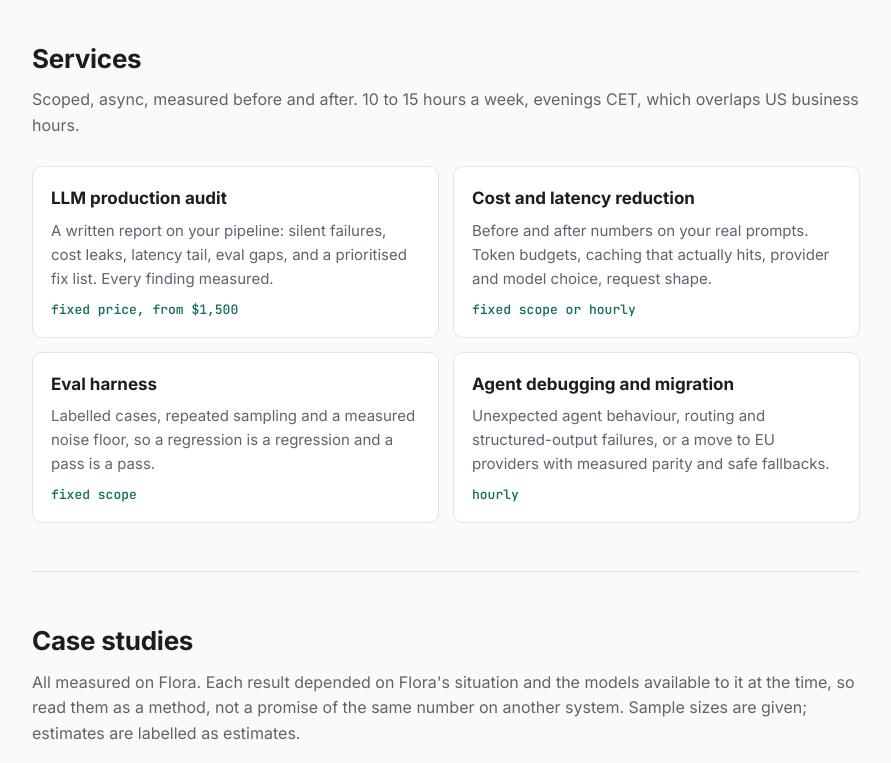
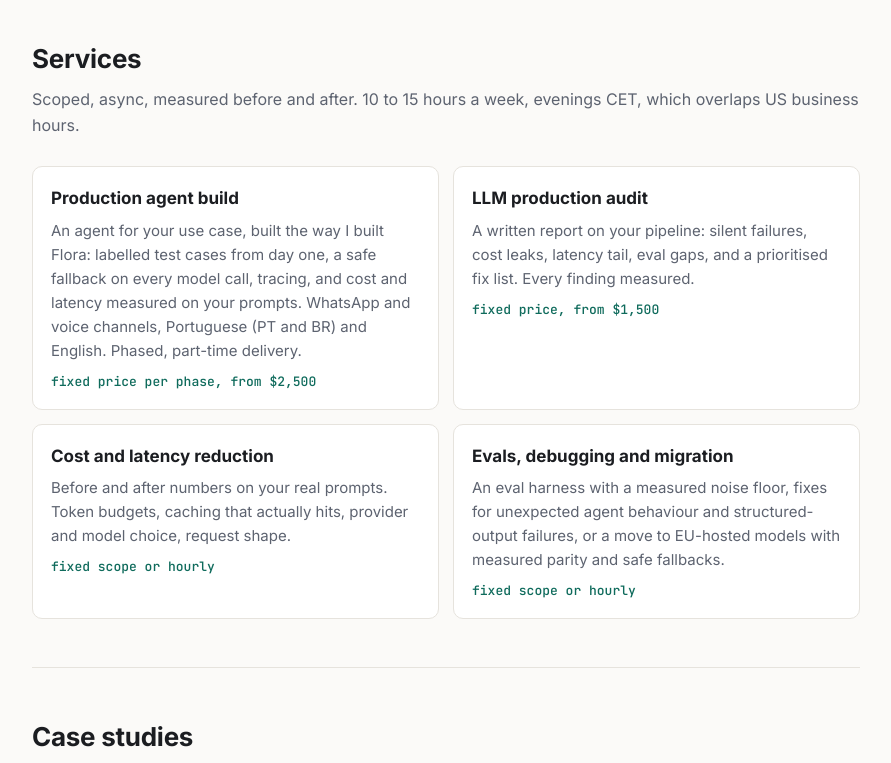
Before and after one commit to danidante/danidante.github.io, a plain HTML site: page index.html in a window 1280 px wide. Shown: the part 694-1457 px from the top of the page, without its empty margins (194-1085 px from the left). Drawn offline with Linux system fonts and the light colour scheme.

Commit message:
Services: add production agent build offer
Co-Authored-By: Claude Opus 5.5 <noreply@anthropic.com>

```diff
--- a/index.html
+++ b/index.html
@@ -106,10 +106,10 @@ footer{border-top:1px solid var(--line);padding:32px 0 48px;color:var(--muted);f
     <h2>Services</h2>
     <p class="sub">Scoped, async, measured before and after. 10 to 15 hours a week, evenings CET, which overlaps US business hours.</p>
     <div class="offers">
+      <div class="offer"><h3>Production agent build</h3><p>An agent for your use case, built the way I built Flora: labelled test cases from day one, a safe fallback on every model call, tracing, and cost and latency measured on your prompts. WhatsApp and voice channels, Portuguese (PT and BR) and English. Phased, part-time delivery.</p><span class="price">fixed price per phase, from $2,500</span></div>
       <div class="offer"><h3>LLM production audit</h3><p>A written report on your pipeline: silent failures, cost leaks, latency tail, eval gaps, and a prioritised fix list. Every finding measured.</p><span class="price">fixed price, from $1,500</span></div>
       <div class="offer"><h3>Cost and latency reduction</h3><p>Before and after numbers on your real prompts. Token budgets, caching that actually hits, provider and model choice, request shape.</p><span class="price">fixed scope or hourly</span></div>
-      <div class="offer"><h3>Eval harness</h3><p>Labelled cases, repeated sampling and a measured noise floor, so a regression is a regression and a pass is a pass.</p><span class="price">fixed scope</span></div>
-      <div class="offer"><h3>Agent debugging and migration</h3><p>Unexpected agent behaviour, routing and structured-output failures, or a move to EU providers with measured parity and safe fallbacks.</p><span class="price">hourly</span></div>
+      <div class="offer"><h3>Evals, debugging and migration</h3><p>An eval harness with a measured noise floor, fixes for unexpected agent behaviour and structured-output failures, or a move to EU-hosted models with measured parity and safe fallbacks.</p><span class="price">fixed scope or hourly</span></div>
     </div>
   </section>
 
```
